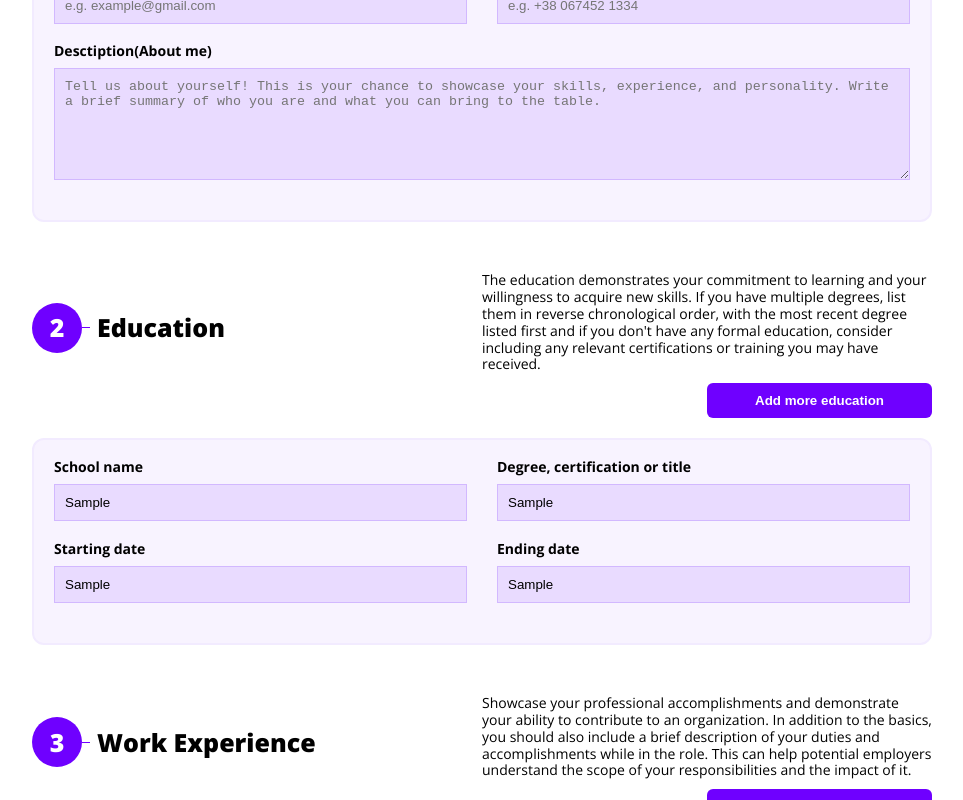
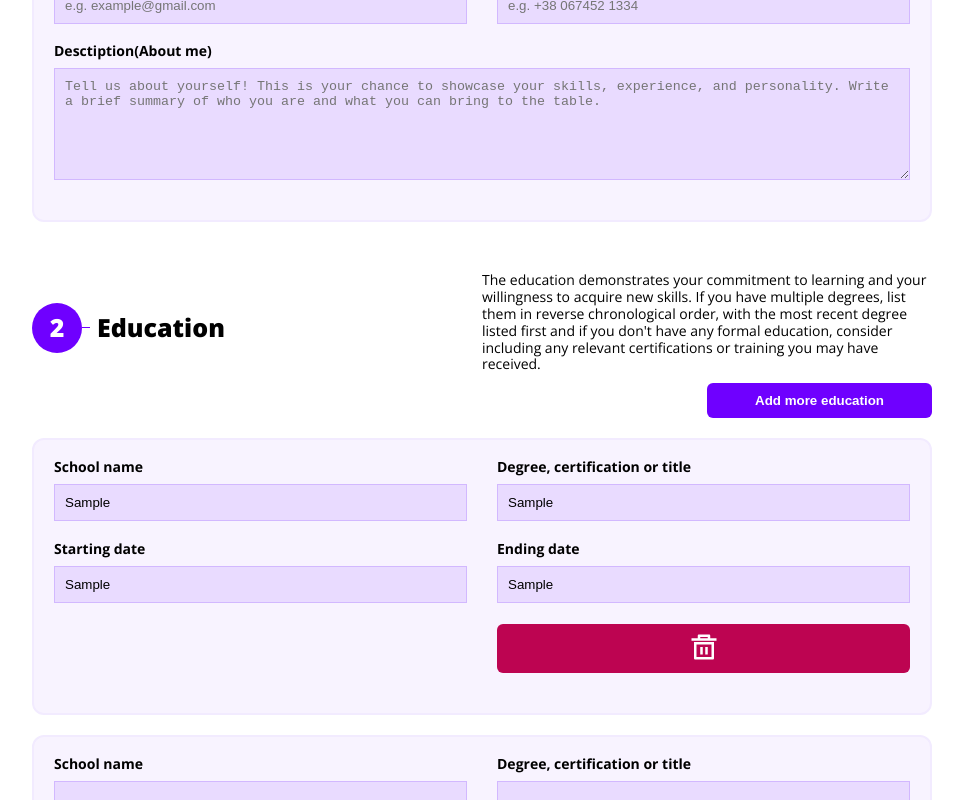
Before and after one commit to AndriiSalohub/cv-generator, a React (Vite) app: page / in a window 1280 px wide. Both pictures are taken after typing "Sample", "Sample", "Sample", "Sample" into the empty fields and a click on the button "Add more education". Shown: the part 1021-1821 px from the top of the page, without its empty margins (158-1121 px from the left). Built offline with nearby package versions, Linux system fonts and the light colour scheme.

Commit message:
Added functionality to add education button.

```diff
--- a/src/components/EducationInfo/EducationInfo.jsx
+++ b/src/components/EducationInfo/EducationInfo.jsx
@@ -1,7 +1,43 @@
+import { useState } from "react";
 import FormDescription from "../FormDescription/FormDescription.jsx";
 import "./EducationInfo.scss";
+import { RiDeleteBin5Line } from "react-icons/ri";
 
 const EducationInfo = () => {
+  const [educations, setEducation] = useState([
+    {
+      id: 1,
+      schoolName: "",
+      degree: "",
+      startingDate: "",
+      endingDate: "",
+    },
+  ]);
+
+  console.log(educations.length);
+
+  const handleAddEducation = () => {
+    setEducation([
+      ...educations,
+      {
+        id: educations[educations.length - 1].id + 1,
+        schoolName: "",
+        degree: "",
+        startingDate: "",
+        endingDate: "",
+      },
+    ]);
+  };
+
+  const handleDeleteExperience = (event, id) => {
+    event.preventDefault();
+    if (educations.length > 1) {
+      const updatedExperiences = [...educations];
+      updatedExperiences.splice(id - 1, 1);
+      setEducation(updatedExperiences);
+    }
+  };
+
   return (
     <section className="education">
       <FormDescription
@@ -10,8 +46,10 @@ const EducationInfo = () => {
         description="The education demonstrates your commitment to learning and your willingness to acquire new skills. If you have multiple degrees, list them in reverse chronological order, with the most recent degree listed first and if you don't have any formal education, consider including any relevant certifications or training you may have received."
         addMoreButton={true}
         buttonText="Add more education"
+        handleClick={handleAddEducation}
       />
-            <form action="" className="education__form form">
+      {educations.map((education, id) => (
+        <form action="" className="education__form form" key={id}>
           <div>
             <label
               htmlFor="school name"
@@ -70,7 +108,16 @@ const EducationInfo = () => {
               placeholder="MM/YYYY"
             />
           </div>
+          {educations.length > 1 && (
+            <button
+              className="education__form-delete-btn delete-btn"
+              onClick={(event) => handleDeleteExperience(event, id)}
+            >
+              <RiDeleteBin5Line />
+            </button>
+          )}
         </form>
+      ))}
     </section>
   );
 };
--- a/src/components/EducationInfo/EducationInfo.scss
+++ b/src/components/EducationInfo/EducationInfo.scss
@@ -12,6 +12,10 @@
       display: flex;
       flex-direction: column;
     }
+
+    &-delete-btn {
+      grid-column: 2/3;
+    }
   }
 }
 
```
Lines whose indentation alone changed are shown as unchanged.
